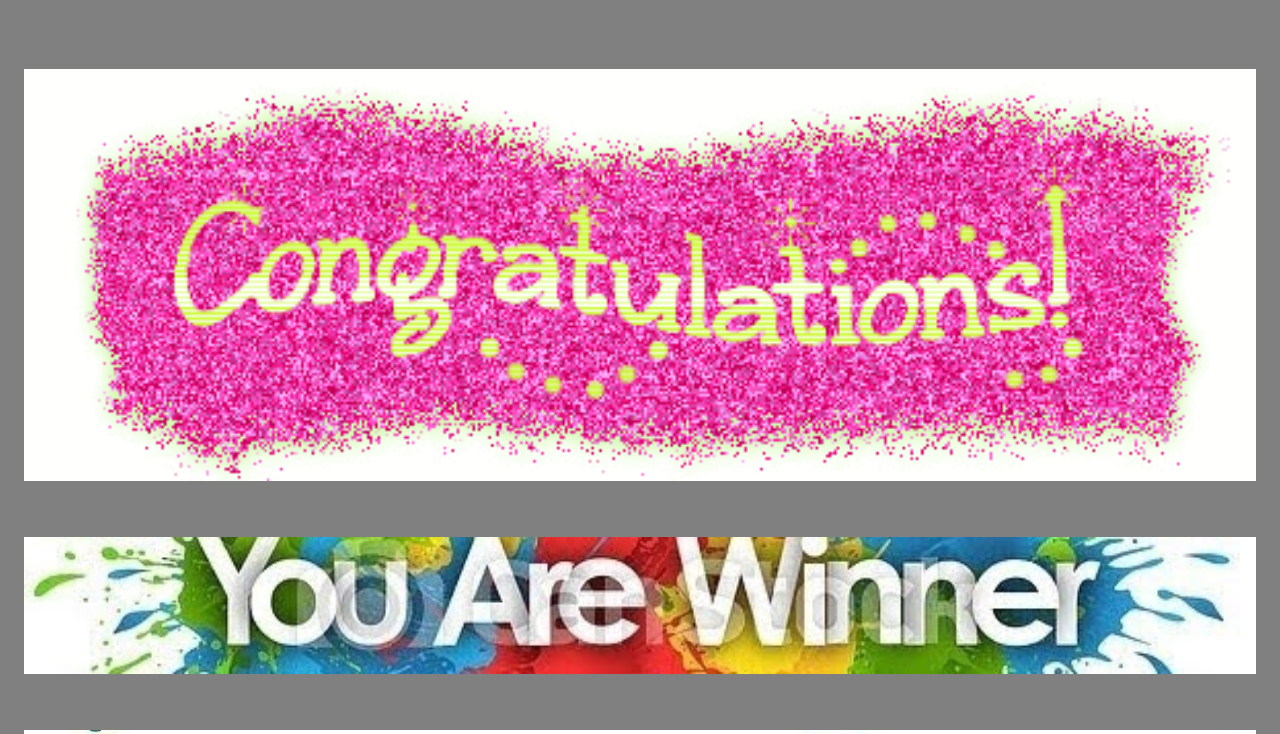
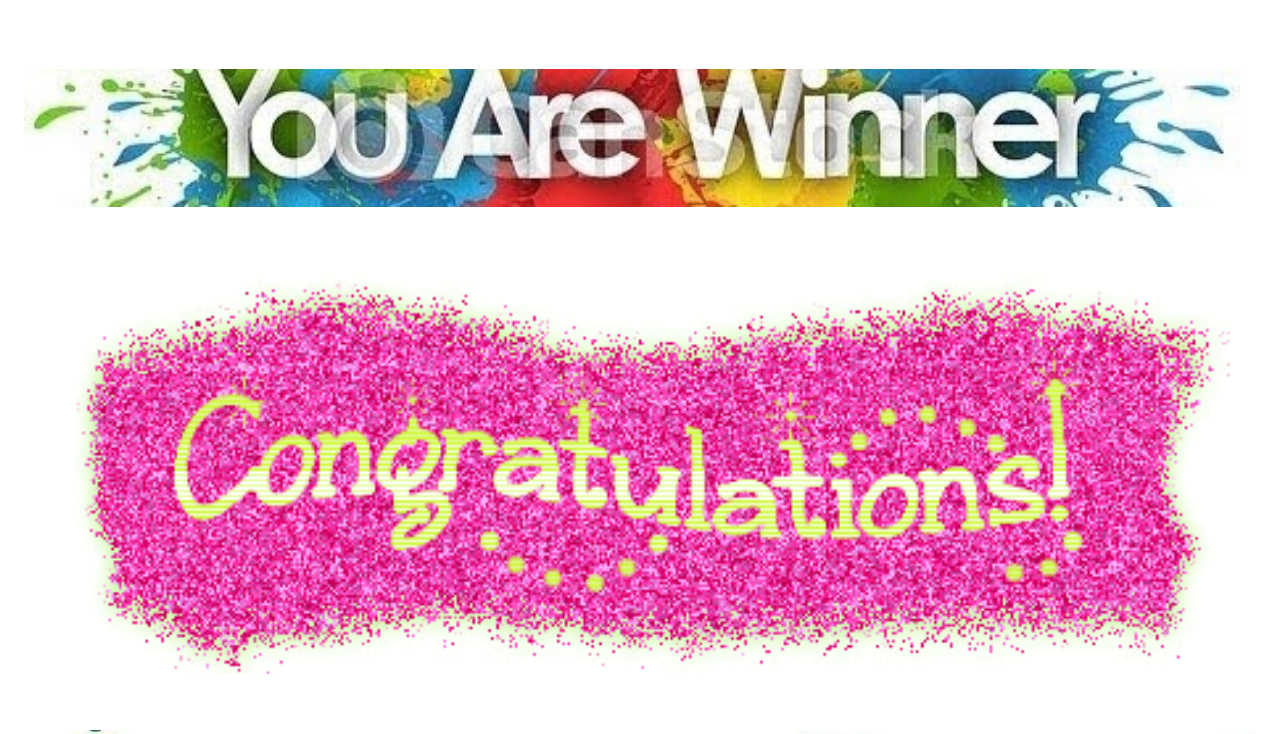
Before and after one commit to Free-Dollers-com/Cash-back1000-, a plain HTML site: page index.html in a window 1280 px wide. Shown: the top 734 px of the page. Drawn offline with Linux system fonts and the light colour scheme.

Commit message:
Update index.html

```diff
--- a/index.html
+++ b/index.html
@@ -8,7 +8,7 @@
     body{
       zoom: 3;
      /* background-image: linear-gradient(to bottom right, red, yellow);*/
-     background-color: gray;
+     background-color: ;
     }
       img{
         width: 100%;
@@ -18,8 +18,8 @@
   </head>
   <body>
     <a href="https://cdndn.com/srv.html?id=5533426&pub=2825460" title="blank">
+      <img src="IMG-20231108-WA0002.jpg" alt="" />
       <img src="M7sO.gif" alt="" />
-      <img src="IMG-20231108-WA0002.jpg" alt="" />
       <img src="IMG-20231108-WA0006.jpg" alt="" />
       <img src="IMG_20231027_203433_300.jpg" alt="" />
       <img src="IMG-20231108-WA0004.jpg" alt="" />
```
